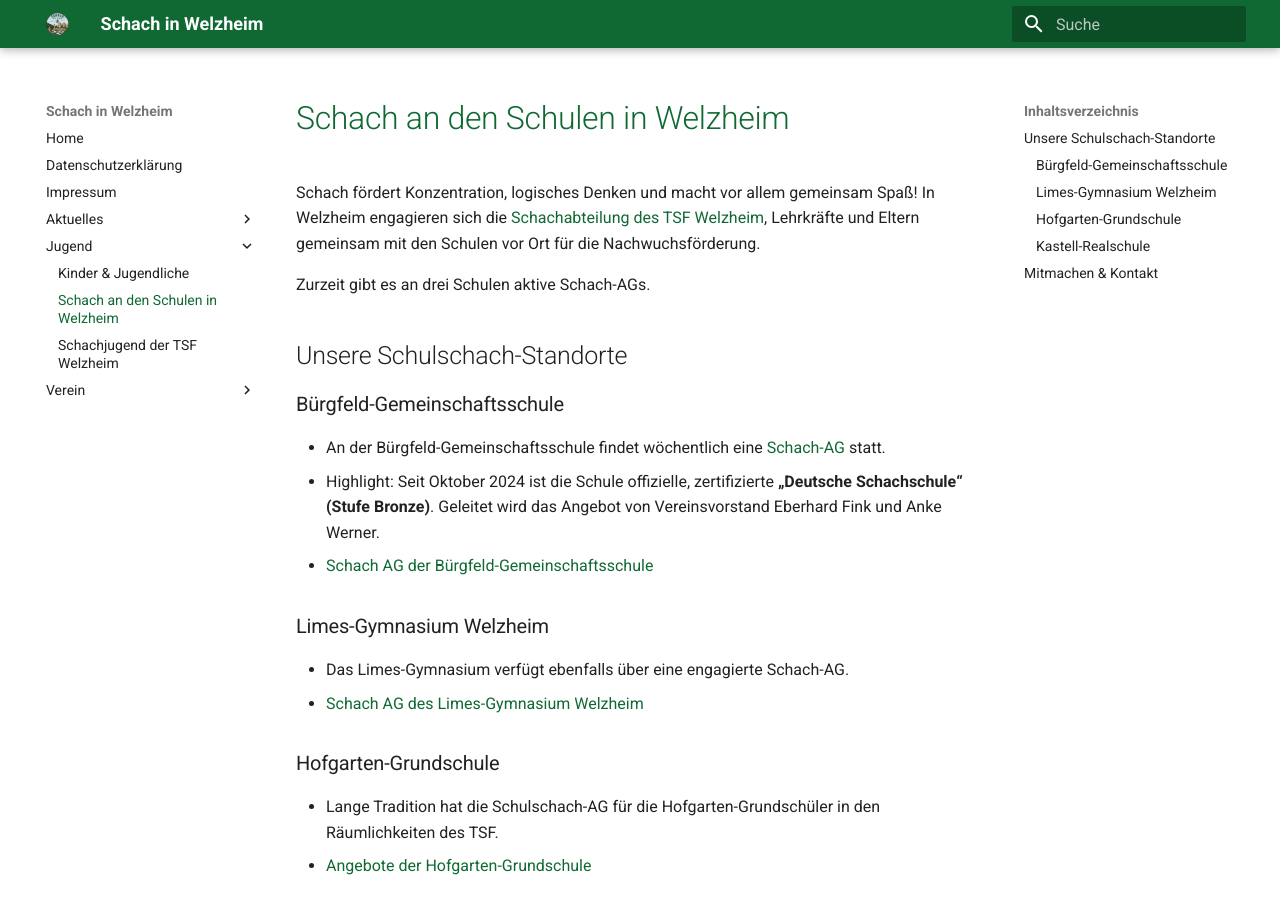
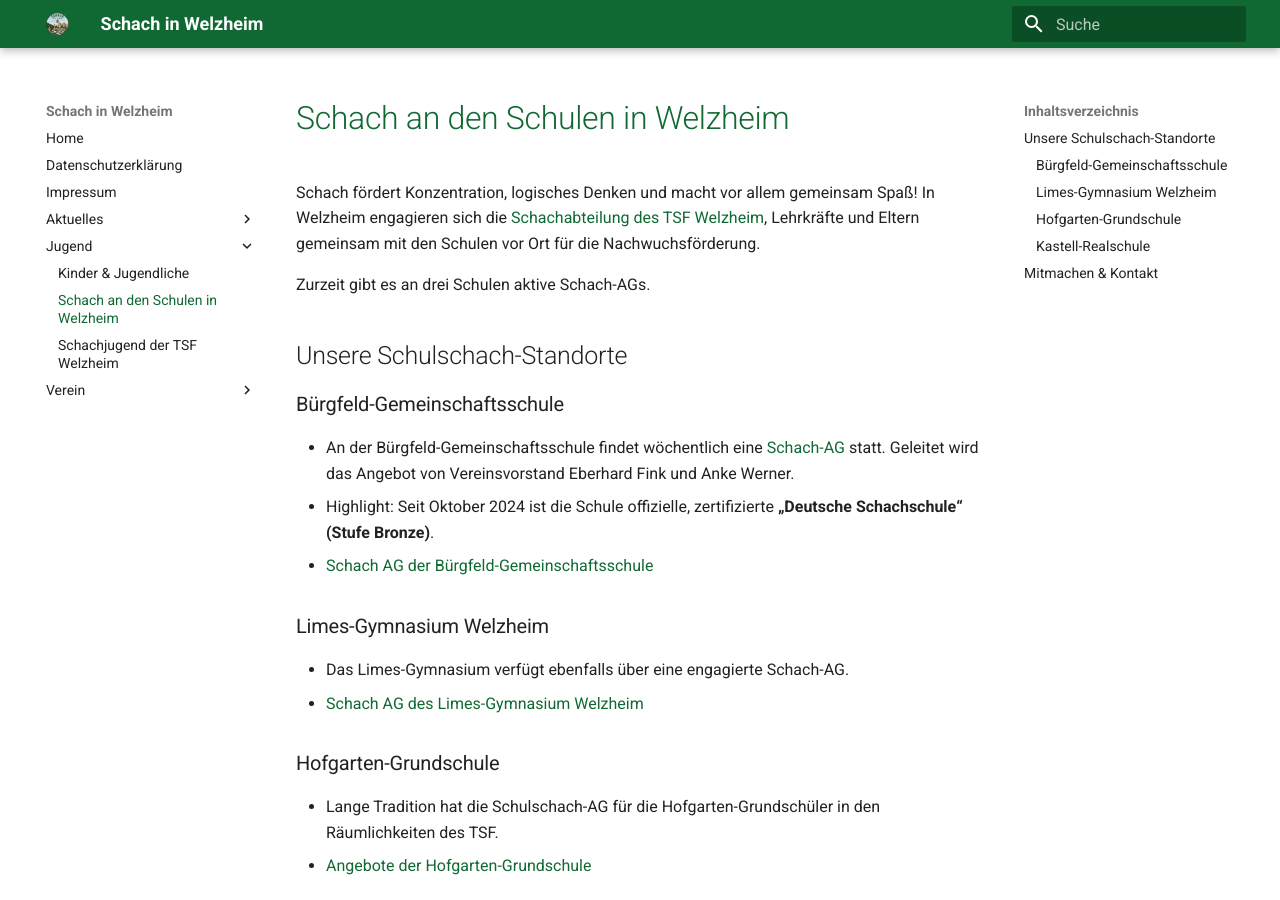
Before and after one commit to schachwelzheim/schachwelzheim, an MkDocs documentation site: the page built from docs/jugend/schach-ags.md, in a window 1280 px wide and 900 px high. Built offline with MkDocs 1.6.1 and Material for MkDocs 9.7.7, drawn with Linux system fonts in a browser that asks for light colours.

```diff
--- a/docs/jugend/schach-ags.md
+++ b/docs/jugend/schach-ags.md
@@ -8,8 +8,8 @@ Zurzeit gibt es an drei Schulen aktive Schach-AGs.
 
 ### Bürgfeld-Gemeinschaftsschule
 
-* An der Bürgfeld-Gemeinschaftsschule findet wöchentlich eine [Schach-AG](https://buergfeld-gms.de/schach-ag/) statt.
-* Highlight: Seit Oktober 2024 ist die Schule offizielle, zertifizierte **„Deutsche Schachschule“ (Stufe Bronze)**. Geleitet wird das Angebot von Vereinsvorstand Eberhard Fink und Anke Werner.
+* An der Bürgfeld-Gemeinschaftsschule findet wöchentlich eine [Schach-AG](https://buergfeld-gms.de/schach-ag/) statt. Geleitet wird das Angebot von Vereinsvorstand Eberhard Fink und Anke Werner.
+* Highlight: Seit Oktober 2024 ist die Schule offizielle, zertifizierte **„Deutsche Schachschule“ (Stufe Bronze)**.
 * [Schach AG der Bürgfeld-Gemeinschaftsschule](https://buergfeld-gms.de/)
 
 ### Limes-Gymnasium Welzheim
```
